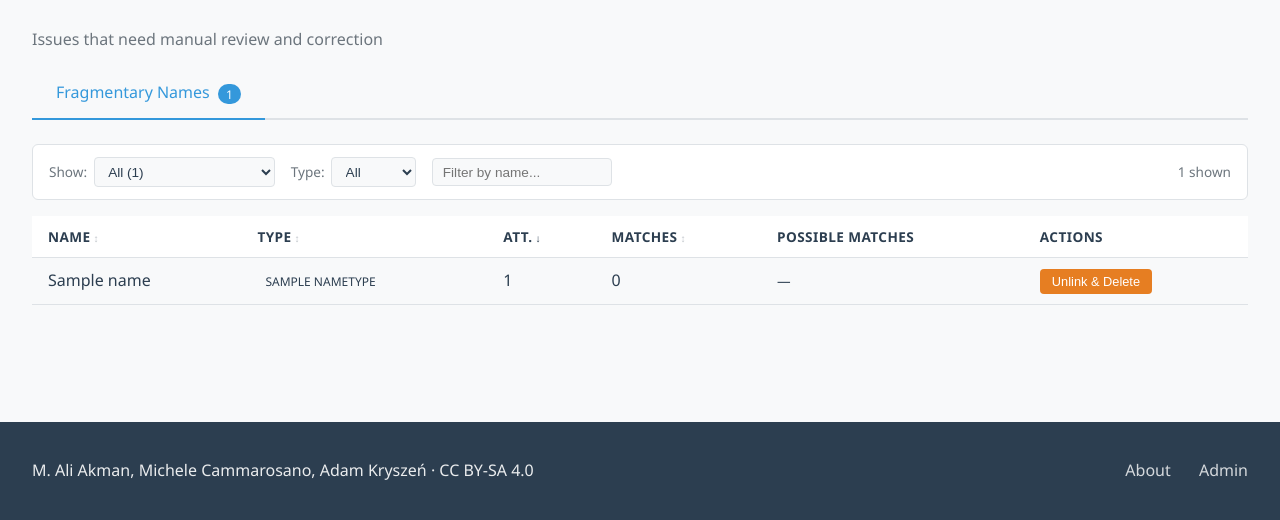
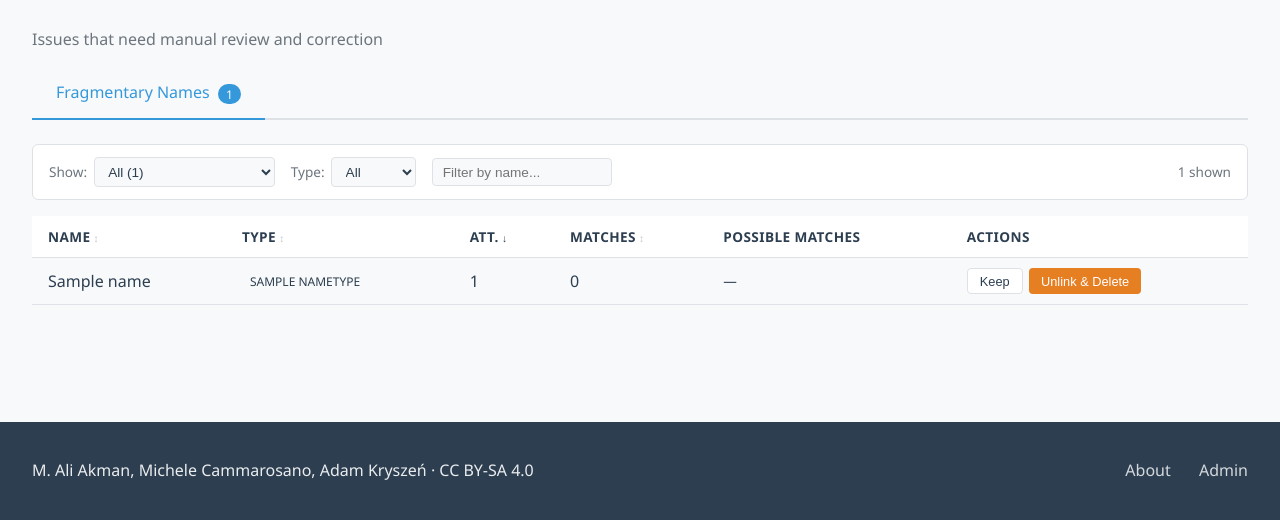
Before and after one commit to makman12/laman, a Django app: page /data-problems/ in a window 1280 px wide. Shown: the part 280-800 px from the top of the page. Run offline with Django 5.2, Linux system fonts and the light colour scheme; a user stored in the database is signed in; tables that the repository leaves empty hold one stand-in row (values such as "Sample post").

Commit message:
Add Keep button to Data Problems to unflag names as fragmentary
Marks the name as not fragmentary (is_fragmentary=False) so it stays
in the DB but is removed from the data problems list.

Co-Authored-By: Claude Opus 4.6 <noreply@anthropic.com>

```diff
--- a/namefinder/templates/namefinder/data_problems.html
+++ b/namefinder/templates/namefinder/data_problems.html
@@ -66,7 +66,8 @@
                         {% endfor %}
                         {% if not item.matches %}—{% endif %}
                     </td>
-                    <td>
+                    <td class="dp-actions">
+                        <button class="dp-btn dp-btn-keep" data-id="{{ item.name.pk }}" title="Not fragmentary — remove from this list">Keep</button>
                         <button class="dp-btn dp-btn-unlink" data-id="{{ item.name.pk }}" data-name="{{ item.name.name }}" data-count="{{ item.instance_count }}">
                             Unlink &amp; Delete
                         </button>
@@ -85,7 +86,8 @@
                         {% endfor %}
                         {% if not item.matches %}—{% endif %}
                     </td>
-                    <td>
+                    <td class="dp-actions">
+                        <button class="dp-btn dp-btn-keep" data-id="{{ item.name.pk }}" title="Not fragmentary — remove from this list">Keep</button>
                         <button class="dp-btn dp-btn-delete" data-id="{{ item.name.pk }}" data-name="{{ item.name.name }}">
                             Delete
                         </button>
@@ -171,6 +173,33 @@ document.getElementById('dp-search').addEventListener('input', applyFilters);
 applyFilters();
 
 // === Actions ===
+// Keep button — unflag as fragmentary
+document.addEventListener('click', async (e) => {
+    const btn = e.target.closest('.dp-btn-keep');
+    if (!btn) return;
+    btn.disabled = true;
+    btn.textContent = '...';
+    try {
+        const response = await fetch(`/api/data-problems/keep-name/${btn.dataset.id}/`, {
+            method: 'POST',
+            headers: { 'X-CSRFToken': csrfToken }
+        });
+        const result = await response.json();
+        if (result.success) {
+            btn.closest('tr').remove();
+            applyFilters();
+        } else {
+            alert('Error: ' + result.error);
+            btn.disabled = false;
+            btn.textContent = 'Keep';
+        }
+    } catch (err) {
+        alert('Error: ' + err.message);
+        btn.disabled = false;
+        btn.textContent = 'Keep';
+    }
+});
+
 document.addEventListener('click', (e) => {
     const btn = e.target.closest('.dp-btn-unlink, .dp-btn-delete');
     if (!btn) return;
@@ -382,6 +411,21 @@ document.querySelectorAll('.modal').forEach(modal => {
     color: #fff;
 }
 .dp-btn-delete:hover { background: #c0392b; }
+.dp-btn-keep {
+    background: var(--card-background);
+    color: var(--text-color);
+    border: 1px solid var(--border-color);
+}
+.dp-btn-keep:hover {
+    background: var(--accent-color);
+    color: #fff;
+    border-color: var(--accent-color);
+}
+.dp-actions {
+    white-space: nowrap;
+    display: flex;
+    gap: 0.4rem;
+}
 
 .btn-warning {
     background: #e67e22;
--- a/namefinder/urls.py
+++ b/namefinder/urls.py
@@ -66,4 +66,5 @@ urlpatterns = [
 
     # Data problems API
     path('api/data-problems/delete-name/<int:pk>/', api_views.api_delete_problem_name, name='api_delete_problem_name'),
+    path('api/data-problems/keep-name/<int:pk>/', api_views.api_keep_name, name='api_keep_name'),
 ]
```
Also changed, not shown: namefinder/api_views.py (+14 -0 lines).
